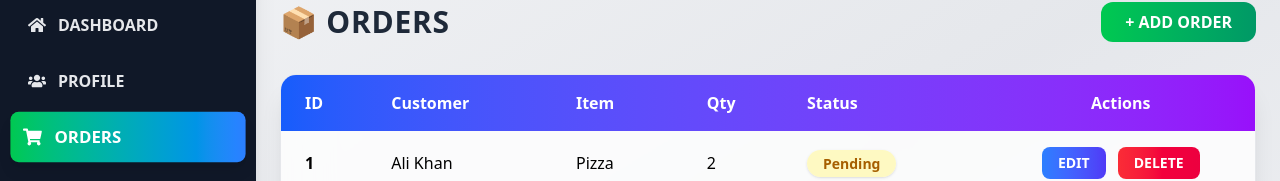
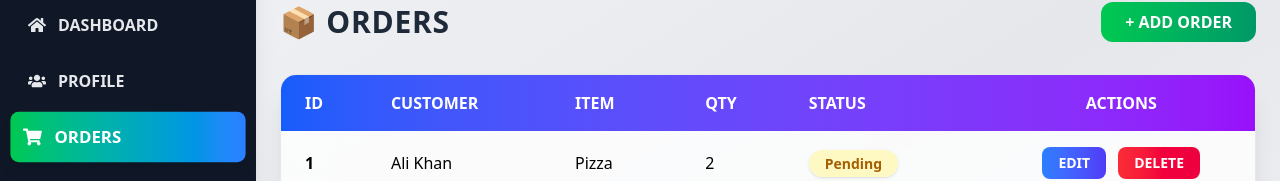
Before and after one commit to MuhammadMobeenArif/complete-Website, a React app: page /orders in a window 1280 px wide. Shown: the part 164-345 px from the top of the page. Built offline with nearby package versions, Linux system fonts and the light colour scheme; no server answers; sample sign-in values are in the browser's storage; the HTML template or start-up script is replaced by a standard one.

Commit message:
Update Orders.jsx

```diff
--- a/src/component/Orders.jsx
+++ b/src/component/Orders.jsx
@@ -54,7 +54,7 @@ export default function Orders() {
   };
 
 return (
-  <div className="flex h-screen bg-gradient-to-br from-gray-100 via-gray-200 to-gray-100 dark:from-gray-900 dark:via-gray-800 dark:to-gray-900 transition-colors">
+  <div className="flex h-screen bg-linear-to-br from-gray-100 via-gray-200 to-gray-100 dark:from-gray-900 dark:via-gray-800 dark:to-gray-900 transition-colors">
     <Sidebar />
 
     <div className="flex-1 flex flex-col">
@@ -71,7 +71,7 @@ return (
           <button
             onClick={handleAddOrder}
             className="px-6 py-2 rounded-xl font-semibold text-white
-            bg-gradient-to-r from-green-500 to-emerald-600
+            bg-linear-to-r from-green-500 to-emerald-600
             hover:scale-105 hover:shadow-xl transition-all"
           >
             + ADD ORDER
@@ -84,14 +84,14 @@ return (
           border border-gray-200 dark:border-gray-700">
 
           <table className="min-w-full">
-            <thead className="bg-gradient-to-r from-blue-600 to-purple-600 text-white">
+            <thead className="bg-linear-to-r from-blue-600 to-purple-600 text-white">
               <tr>
                 <th className="py-4 px-6 text-left">ID</th>
-                <th className="py-4 px-6 text-left">Customer</th>
-                <th className="py-4 px-6 text-left">Item</th>
-                <th className="py-4 px-6 text-left">Qty</th>
-                <th className="py-4 px-6 text-left">Status</th>
-                <th className="py-4 px-6 text-center">Actions</th>
+                <th className="py-4 px-6 text-left">CUSTOMER</th>
+                <th className="py-4 px-6 text-left">ITEM</th>
+                <th className="py-4 px-6 text-left">QTY</th>
+                <th className="py-4 px-6 text-left">STATUS</th>
+                <th className="py-4 px-6 text-center">ACTIONS</th>
               </tr>
             </thead>
 
@@ -133,7 +133,7 @@ return (
                     <button
                       onClick={() => handleEditStatus(order.id)}
                       className="px-4 py-1.5 rounded-lg text-sm font-semibold text-white
-                      bg-gradient-to-r from-blue-500 to-indigo-600
+                      bg-linear-to-r from-blue-500 to-indigo-600
                       hover:scale-105 transition-all"
                     >
                       EDIT
@@ -142,7 +142,7 @@ return (
                     <button
                       onClick={() => handleDelete(order.id)}
                       className="px-4 py-1.5 rounded-lg text-sm font-semibold text-white
-                      bg-gradient-to-r from-red-500 to-rose-600
+                      bg-linear-to-r from-red-500 to-rose-600
                       hover:scale-105 transition-all"
                     >
                       DELETE
```
